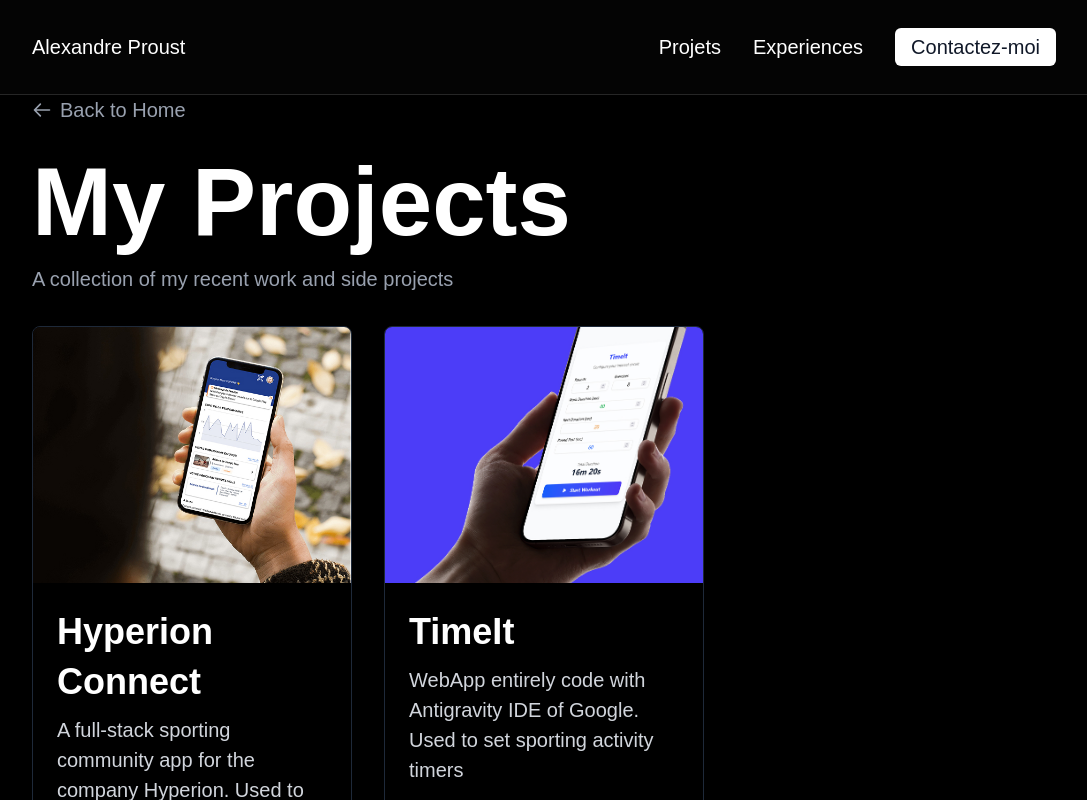
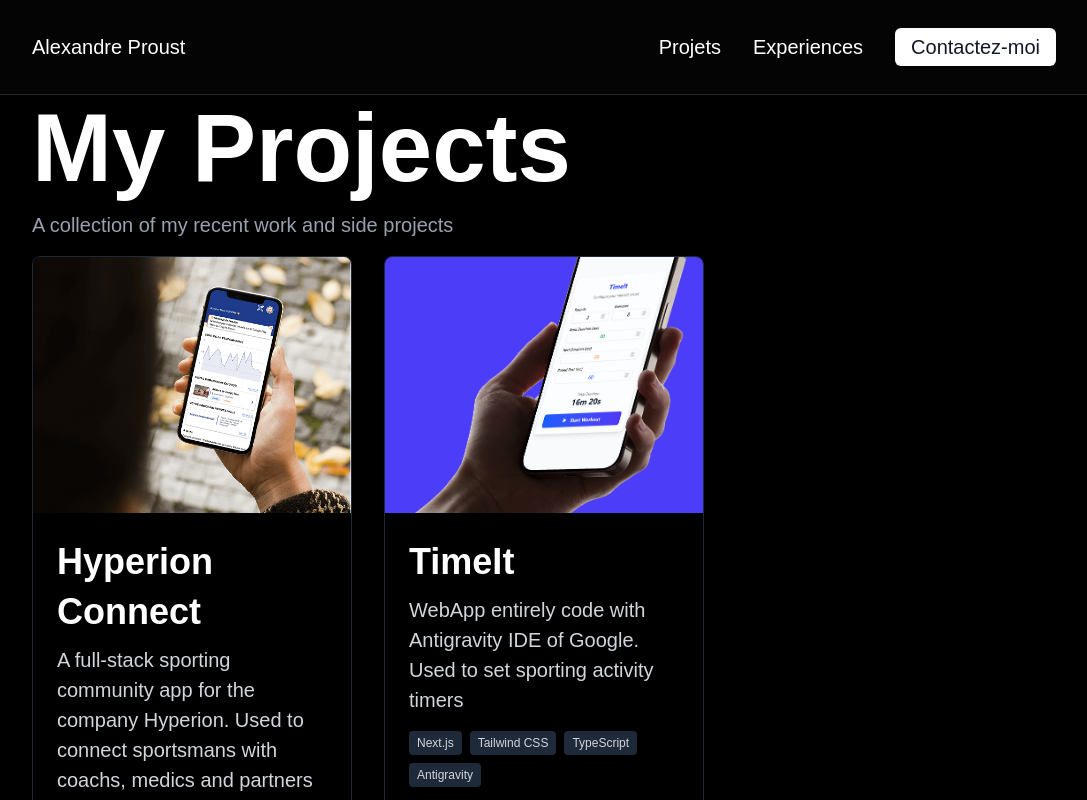
Before and after one commit to AlexPst-Dev/portfolio, a Next.js app: page /projects in a window 1280 px wide. Shown: the top 800 px of the page, without its empty margins (96-1183 px from the left). Built offline with nearby package versions, Linux system fonts and the light colour scheme; a web font is replaced by a local one.

Commit message:
💄 - update project page style

```diff
--- a/app/projects/page.tsx
+++ b/app/projects/page.tsx
@@ -24,28 +24,8 @@
 
 export default function Projects() {
   return (
-    <section className="min-h-screen bg-black text-white max-w-7xl mx-auto">
-      <div className="mb-8">
-        <Link
-          href="/"
-          className="inline-flex items-center text-gray-400 hover:text-white transition-colors mb-6"
-        >
-          <svg
-            className="w-5 h-5 mr-2"
-            fill="none"
-            stroke="currentColor"
-            viewBox="0 0 24 24"
-            xmlns="http://www.w3.org/2000/svg"
-          >
-            <path
-              strokeLinecap="round"
-              strokeLinejoin="round"
-              strokeWidth={2}
-              d="M10 19l-7-7m0 0l7-7m-7 7h18"
-            />
-          </svg>
-          Back to Home
-        </Link>
+    <section className="min-h-screen bg-black text-white">
+      <div className="mb-4">
         <h1 className="text-4xl font-bold mb-2">My Projects</h1>
         <p className="text-gray-400">
           A collection of my recent work and side projects
```
